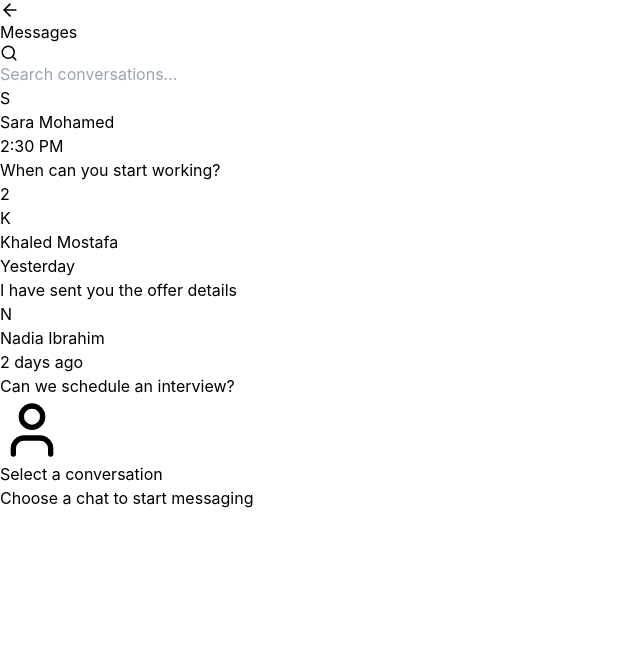
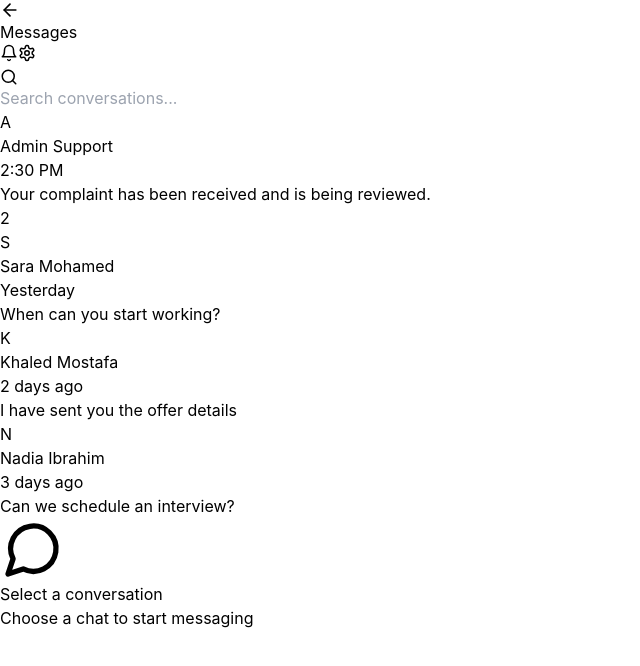
Before and after one commit to contractforlife-eng/homelyserv, a React (Vite) app in the folder frontend/: page /messages in a window 1280 px wide. Shown: the top 666 px of the page, without its empty margins (0-640 px from the left). Built offline with nearby package versions, Linux system fonts and the light colour scheme; sample sign-in values are in the browser's storage.

Commit message:
Complete Messages page with chat functionality and admin responses

```diff
--- a/frontend/src/pages/Messages.jsx
+++ b/frontend/src/pages/Messages.jsx
@@ -1,61 +1,173 @@
-import React, { useState } from 'react';
-import { Link } from 'react-router-dom';
-import { Search, Send, Paperclip, Phone, Video, MoreVertical, User, ArrowLeft } from 'lucide-react';
+import React, { useState, useEffect } from 'react';
+import { Link, useNavigate } from 'react-router-dom';
+import {
+  MessageCircle, Search, Send, Paperclip, Phone, Video,
+  MoreVertical, User, ArrowLeft, Check, CheckCheck,
+  Clock, Smile, Image, File, Mic, Camera, Trash2,
+  Reply, Star, Flag, UserPlus, Bell, Settings
+} from 'lucide-react';
 
 function Messages() {
+  const navigate = useNavigate();
+  const [user, setUser] = useState(null);
+  const [loading, setLoading] = useState(true);
   const [selectedChat, setSelectedChat] = useState(null);
   const [message, setMessage] = useState('');
+  const [searchTerm, setSearchTerm] = useState('');
 
+  useEffect(() => {
+    const userData = localStorage.getItem('user');
+    if (userData) {
+      const parsed = JSON.parse(userData);
+      setUser(parsed);
+    } else {
+      navigate('/login');
+    }
+    setLoading(false);
+  }, [navigate]);
+
+  if (loading) {
+    return (
+      <div className="min-h-screen flex items-center justify-center">
+        <div className="animate-spin rounded-full h-12 w-12 border-b-2 border-red-600 mx-auto"></div>
+      </div>
+    );
+  }
+
+  // Sample chat data
   const chats = [
     {
       id: 1,
-      name: 'Sara Mohamed',
-      lastMessage: 'When can you start working?',
+      name: 'Admin Support',
+      lastMessage: 'Your complaint has been received and is being reviewed.',
       time: '2:30 PM',
       unread: 2,
       online: true,
+      type: 'admin',
+      messages: [
+        { id: 1, sender: 'admin', text: 'Hello Ahmed, how can we help you today?', time: '2:00 PM' },
+        { id: 2, sender: 'me', text: 'I have a complaint about an employer.', time: '2:10 PM' },
+        { id: 3, sender: 'admin', text: 'Your complaint has been received and is being reviewed.', time: '2:30 PM' }
+      ]
     },
     {
       id: 2,
-      name: 'Khaled Mostafa',
-      lastMessage: 'I have sent you the offer details',
+      name: 'Sara Mohamed',
+      lastMessage: 'When can you start working?',
       time: 'Yesterday',
       unread: 0,
-      online: false,
+      online: true,
+      type: 'employer',
+      messages: [
+        { id: 1, sender: 'them', text: 'Hi Ahmed, we are interested in hiring you.', time: 'Yesterday' },
+        { id: 2, sender: 'me', text: 'Hello Sara! I am available to start next week.', time: 'Yesterday' },
+        { id: 3, sender: 'them', text: 'When can you start working?', time: 'Yesterday' }
+      ]
     },
     {
       id: 3,
+      name: 'Khaled Mostafa',
+      lastMessage: 'I have sent you the offer details',
+      time: '2 days ago',
+      unread: 0,
+      online: false,
+      type: 'employer',
+      messages: [
+        { id: 1, sender: 'them', text: 'Thank you for applying.', time: '2 days ago' },
+        { id: 2, sender: 'me', text: 'I am very interested in the position.', time: '2 days ago' },
+        { id: 3, sender: 'them', text: 'I have sent you the offer details', time: '2 days ago' }
+      ]
+    },
+    {
+      id: 4,
       name: 'Nadia Ibrahim',
       lastMessage: 'Can we schedule an interview?',
-      time: '2 days ago',
+      time: '3 days ago',
       unread: 0,
       online: true,
+      type: 'employer',
+      messages: [
+        { id: 1, sender: 'them', text: 'Hello! I saw your application.', time: '3 days ago' },
+        { id: 2, sender: 'me', text: 'Hi Nadia, thank you for reaching out.', time: '3 days ago' },
+        { id: 3, sender: 'them', text: 'Can we schedule an interview?', time: '3 days ago' }
+      ]
     }
   ];
 
+  const filteredChats = chats.filter(chat =>
+    chat.name.toLowerCase().includes(searchTerm.toLowerCase()) ||
+    chat.lastMessage.toLowerCase().includes(searchTerm.toLowerCase())
+  );
+
+  const handleSend = () => {
+    if (message.trim()) {
+      // In production, send to backend
+      setMessage('');
+    }
+  };
+
+  const getSenderName = (sender) => {
+    switch(sender) {
+      case 'me': return 'You';
+      case 'admin': return 'Admin Support';
+      case 'them': return selectedChat?.name || 'Them';
+      default: return sender;
+    }
+  };
+
+  const getSenderColor = (sender) => {
+    switch(sender) {
+      case 'me': return 'bg-red-600 text-white';
+      case 'admin': return 'bg-blue-600 text-white';
+      default: return 'bg-white border border-gray-200 text-gray-800';
+    }
+  };
+
   return (
     <div className="min-h-screen bg-gray-50 flex">
-      {/* Chat List */}
+      {/* Chat List Sidebar */}
       <div className="w-80 bg-white shadow-lg border-r border-gray-200 min-h-screen flex flex-col">
+        {/* Header */}
         <div className="p-4 border-b border-gray-200">
-          <div className="flex items-center gap-4">
-            <Link to="/worker-dashboard" className="text-gray-600 hover:text-red-600 transition">
+          <div className="flex items-center justify-between mb-3">
+            <div className="flex items-center gap-3">
+              <Link to="/dashboard" className="text-gray-600 hover:text-red-600 transition">
                 <ArrowLeft size={20} />
               </Link>
               <h2 className="text-xl font-bold text-gray-800">Messages</h2>
             </div>
-          <div className="relative mt-3">
+            <div className="flex gap-2">
+              <button className="p-1.5 hover:bg-gray-100 rounded-lg transition">
+                <Bell size={18} className="text-gray-500" />
+              </button>
+              <button className="p-1.5 hover:bg-gray-100 rounded-lg transition">
+                <Settings size={18} className="text-gray-500" />
+              </button>
+            </div>
+          </div>
+
+          {/* Search */}
+          <div className="relative">
             <Search size={18} className="absolute left-3 top-2.5 text-gray-400" />
             <input
               type="text"
               placeholder="Search conversations..."
-              className="w-full pl-10 pr-4 py-2 border border-gray-200 rounded-lg focus:ring-2 focus:ring-red-500"
+              value={searchTerm}
+              onChange={(e) => setSearchTerm(e.target.value)}
+              className="w-full pl-10 pr-4 py-2 border border-gray-200 rounded-lg focus:ring-2 focus:ring-red-500 focus:border-transparent"
             />
           </div>
         </div>
 
+        {/* Chat List */}
         <div className="flex-1 overflow-y-auto">
-          {chats.map((chat) => (
+          {filteredChats.length === 0 ? (
+            <div className="text-center py-12">
+              <MessageCircle size={48} className="text-gray-300 mx-auto mb-3" />
+              <p className="text-gray-500">No conversations found</p>
+            </div>
+          ) : (
+            filteredChats.map((chat) => (
               <div
                 key={chat.id}
                 onClick={() => setSelectedChat(chat)}
@@ -65,7 +177,9 @@ function Messages() {
               >
                 <div className="flex items-center gap-3">
                   <div className="relative">
-                  <div className="w-12 h-12 bg-gray-200 rounded-full flex items-center justify-center text-gray-600 font-bold">
+                    <div className={`w-12 h-12 rounded-full flex items-center justify-center font-bold text-white ${
+                      chat.type === 'admin' ? 'bg-blue-600' : 'bg-red-600'
+                    }`}>
                       {chat.name.charAt(0)}
                     </div>
                     {chat.online && (
@@ -80,11 +194,14 @@ function Messages() {
                     <p className="text-sm text-gray-500 truncate">{chat.lastMessage}</p>
                   </div>
                   {chat.unread > 0 && (
-                  <span className="bg-red-600 text-white text-xs px-2 py-0.5 rounded-full">{chat.unread}</span>
+                    <span className="bg-red-600 text-white text-xs w-5 h-5 flex items-center justify-center rounded-full">
+                      {chat.unread}
+                    </span>
                   )}
                 </div>
               </div>
-          ))}
+            ))
+          )}
         </div>
       </div>
 
@@ -92,71 +209,92 @@ function Messages() {
       <div className="flex-1 flex flex-col bg-white">
         {selectedChat ? (
           <>
+            {/* Chat Header */}
             <div className="p-4 border-b border-gray-200 flex items-center justify-between bg-white">
               <div className="flex items-center gap-3">
-                <div className="w-10 h-10 bg-gray-200 rounded-full flex items-center justify-center text-gray-600 font-bold">
+                <div className={`w-10 h-10 rounded-full flex items-center justify-center font-bold text-white ${
+                  selectedChat.type === 'admin' ? 'bg-blue-600' : 'bg-red-600'
+                }`}>
                   {selectedChat.name.charAt(0)}
                 </div>
                 <div>
                   <p className="font-semibold text-gray-800">{selectedChat.name}</p>
+                  <div className="flex items-center gap-2">
                     <p className="text-xs text-gray-500">
-                    {selectedChat.online ? '🟢 Online' : 'Offline'}
+                      {selectedChat.online ? '🟢 Online' : '⚫ Offline'}
                     </p>
+                    {selectedChat.type === 'admin' && (
+                      <span className="text-xs bg-blue-100 text-blue-700 px-2 py-0.5 rounded-full">Admin</span>
+                    )}
                   </div>
                 </div>
-              <div className="flex gap-3">
+              </div>
+              <div className="flex gap-2">
                 <button className="p-2 hover:bg-gray-100 rounded-lg transition"><Phone size={18} className="text-gray-600" /></button>
                 <button className="p-2 hover:bg-gray-100 rounded-lg transition"><Video size={18} className="text-gray-600" /></button>
+                <button className="p-2 hover:bg-gray-100 rounded-lg transition"><MoreVertical size={18} className="text-gray-600" /></button>
               </div>
             </div>
 
+            {/* Messages */}
             <div className="flex-1 p-4 overflow-y-auto bg-gray-50">
-              <div className="flex justify-start mb-4">
-                <div className="max-w-[70%] p-3 rounded-xl bg-white border border-gray-200 text-gray-800">
-                  <p>Hi Ahmed, we are interested in hiring you.</p>
-                  <p className="text-xs text-gray-400 mt-1">2:15 PM</p>
+              {selectedChat.messages.map((msg) => (
+                <div key={msg.id} className={`mb-4 flex ${msg.sender === 'me' ? 'justify-end' : 'justify-start'}`}>
+                  <div>
+                    <div className={`max-w-md p-3 rounded-xl ${getSenderColor(msg.sender)}`}>
+                      <p>{msg.text}</p>
+                      <p className={`text-xs mt-1 ${
+                        msg.sender === 'me' ? 'text-red-200' :
+                        msg.sender === 'admin' ? 'text-blue-200' :
+                        'text-gray-400'
+                      }`}>
+                        {msg.time}
+                      </p>
+                    </div>
+                    {msg.sender === 'me' && (
+                      <div className="flex justify-end mt-1">
+                        <CheckCheck size={14} className="text-blue-500" />
+                      </div>
+                    )}
                   </div>
                 </div>
-              <div className="flex justify-end mb-4">
-                <div className="max-w-[70%] p-3 rounded-xl bg-red-600 text-white">
-                  <p>Hello Sara! I am available to start next week.</p>
-                  <p className="text-xs text-red-200 mt-1">2:20 PM</p>
-                </div>
-              </div>
-              <div className="flex justify-start mb-4">
-                <div className="max-w-[70%] p-3 rounded-xl bg-white border border-gray-200 text-gray-800">
-                  <p>When can you start working?</p>
-                  <p className="text-xs text-gray-400 mt-1">2:30 PM</p>
-                </div>
-              </div>
+              ))}
             </div>
 
+            {/* Message Input */}
             <div className="p-4 border-t border-gray-200 bg-white">
               <div className="flex items-center gap-2">
                 <button className="p-2 hover:bg-gray-100 rounded-lg transition">
                   <Paperclip size={20} className="text-gray-500" />
+                </button>
+                <button className="p-2 hover:bg-gray-100 rounded-lg transition">
+                  <Smile size={20} className="text-gray-500" />
                 </button>
                 <input
                   type="text"
                   value={message}
                   onChange={(e) => setMessage(e.target.value)}
                   placeholder="Type a message..."
-                  className="flex-1 px-4 py-2 border border-gray-200 rounded-full focus:ring-2 focus:ring-red-500"
-                  onKeyPress={(e) => e.key === 'Enter' && setMessage('')}
+                  className="flex-1 px-4 py-2 border border-gray-200 rounded-full focus:ring-2 focus:ring-red-500 focus:border-transparent"
+                  onKeyPress={(e) => e.key === 'Enter' && handleSend()}
                 />
                 <button
-                  onClick={() => setMessage('')}
+                  onClick={handleSend}
                   className="p-2 bg-red-600 text-white rounded-full hover:bg-red-700 transition"
                 >
                   <Send size={20} />
                 </button>
+              </div>
+              <div className="flex justify-between mt-2 text-xs text-gray-400">
+                <span>Press Enter to send</span>
+                <span>End-to-end encrypted</span>
               </div>
             </div>
           </>
         ) : (
           <div className="flex-1 flex items-center justify-center bg-gray-50">
             <div className="text-center">
-              <User size={64} className="text-gray-300 mx-auto mb-4" />
+              <MessageCircle size={64} className="text-gray-300 mx-auto mb-4" />
               <h3 className="text-xl font-semibold text-gray-600">Select a conversation</h3>
               <p className="text-gray-400 text-sm mt-2">Choose a chat to start messaging</p>
             </div>
```
Lines whose indentation alone changed are shown as unchanged.
